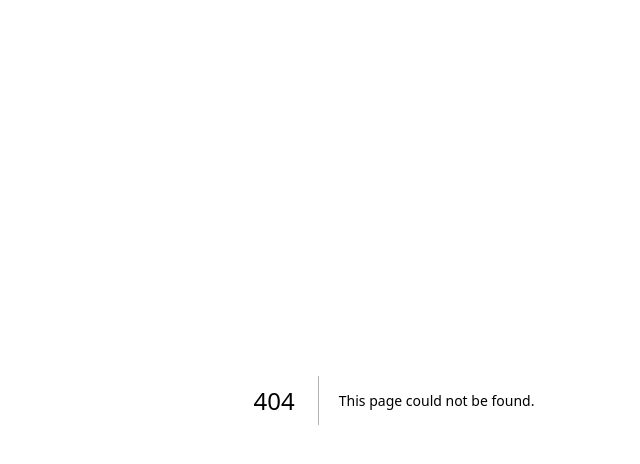
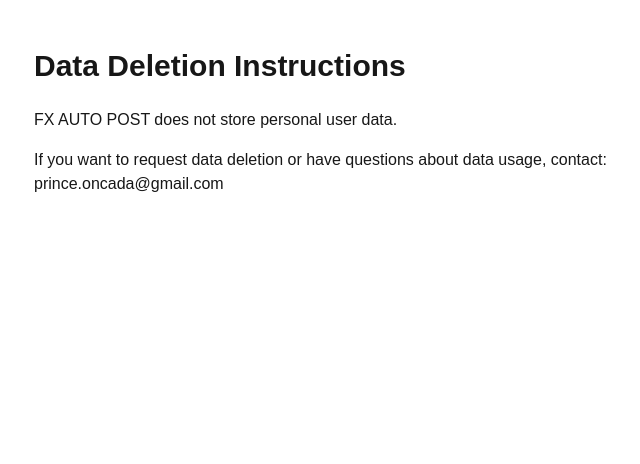
Before and after one commit to princeoncada/fx-post-engine, a Next.js app: page /data-deletion in a window 1280 px wide. Before the commit this address had no page. Shown: the top 464 px of the page, without its empty margins (246-886 px from the left). Built offline with nearby package versions, Linux system fonts and the light colour scheme.

Commit message:
Add Data Deletion page with instructions and contact information

```diff
--- /dev/null
+++ b/app/data-deletion/page.tsx
@@ -0,0 +1,16 @@
+export default function DataDeletionPage() {
+  return (
+    <main className="mx-auto max-w-3xl px-6 py-12">
+      <h1 className="text-3xl font-bold">Data Deletion Instructions</h1>
+
+      <p className="mt-6">
+        FX AUTO POST does not store personal user data.
+      </p>
+
+      <p className="mt-4">
+        If you want to request data deletion or have questions about data usage,
+        contact: prince.oncada@gmail.com
+      </p>
+    </main>
+  );
+}
```
